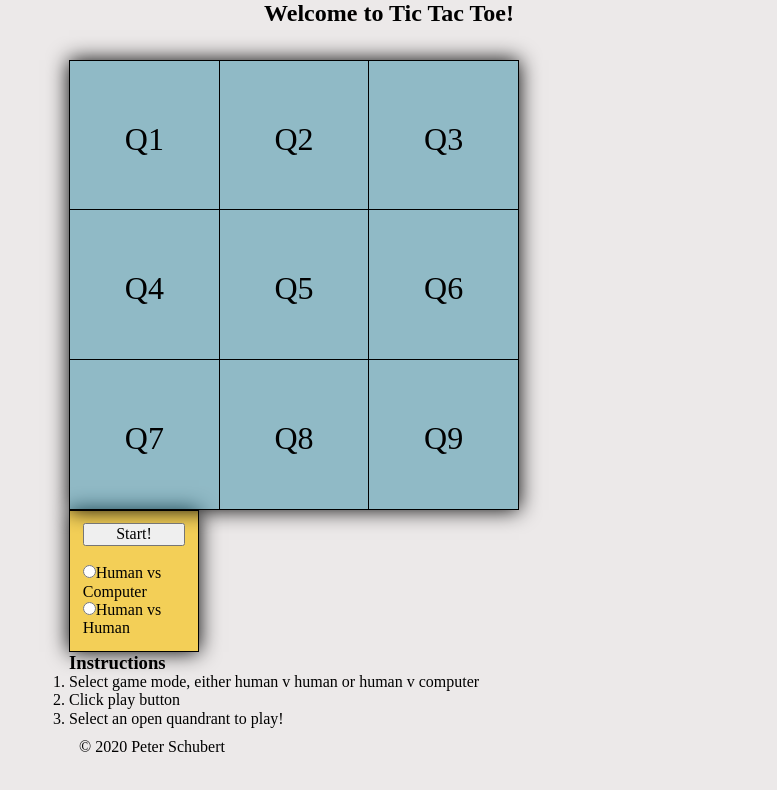
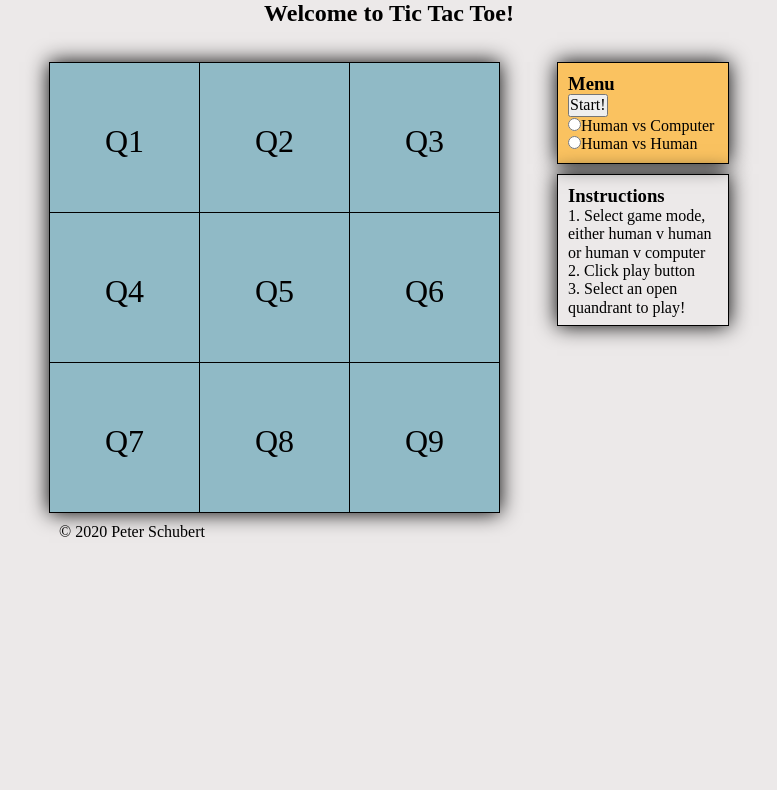
Before and after one commit to pschubert777/schubertPeter_cis435_p2, a plain HTML site: page index.html in a window 1280 px wide. Shown: the whole page, without its empty margins (251-1028 px from the left). Drawn offline with Linux system fonts and the light colour scheme.

Commit message:
made changes

```diff
--- a/index.html
+++ b/index.html
@@ -25,12 +25,13 @@
         </section>
 
         <section id="menu">
+          <h3>Menu</h3>
           <input type="button" id="start_reset" value="Start!">
-          <br>
           <br>
           <input type="radio" name="game_mode" id="human_computer" >Human vs Computer
           <br>
           <input type="radio" name="game_mode" id="human_human" >Human vs Human
+
         </section>
 
         <section id ="instructions">
--- a/styles/tic-tac-toe.css
+++ b/styles/tic-tac-toe.css
@@ -6,7 +6,7 @@ html{
     background-color: rgb(236, 233, 233);
 }
 body{
-    width: 50%;
+    width: 680px;
     margin-left: auto;
     margin-right: auto;
 
@@ -14,12 +14,15 @@ body{
 /*Format of Tic Tac toe Grid*/
 main #grid{
 
-    display:inline-grid;
+    display:grid;
     grid-template-columns: auto auto auto;
-    width: 450px;
-    height: 450px;
+    width: 451px;
+    height: 451px;
     box-shadow: 0px 0px 20px black;
     background-color: rgba(35, 128, 156, 0.459);
+    float: left;
+    margin-right: 30px;
+
 
 }
 main #grid p{
@@ -50,24 +53,28 @@ footer{
 }
 /* Menu Formatting */
 main #menu{
-    background-color:rgb(243, 207, 87);
+    float: right;
+    width: 150px;
+    margin-bottom: 10px;
+    padding:10px;
+    border: black solid 1px;
+    background-color: rgb(250, 194, 96);
     box-shadow: 0px 0px 20px black;
-    border: black solid 1px;
-    margin-left: 0%;
-    padding: 2%;
-
-    width:16%;
-}
-main #menu #start_reset{
-    width: 100%;
-    text-align: center;
 }
 /* End of Menu Formatting */
 
 /*Instruction Formatting */
-main #instructions{
+main #instructions {
+    float: right;
+    width: 150px;
+    height:130px;
+    padding: 10px;
+    list-style-position: inside;
+    border: black solid 1px;
+    box-shadow: 0px 0px 20px black;
+}
 
-}
+
 /*Instruction Formatting */
 
 /*End of  Header and Footer formatting*/
```
